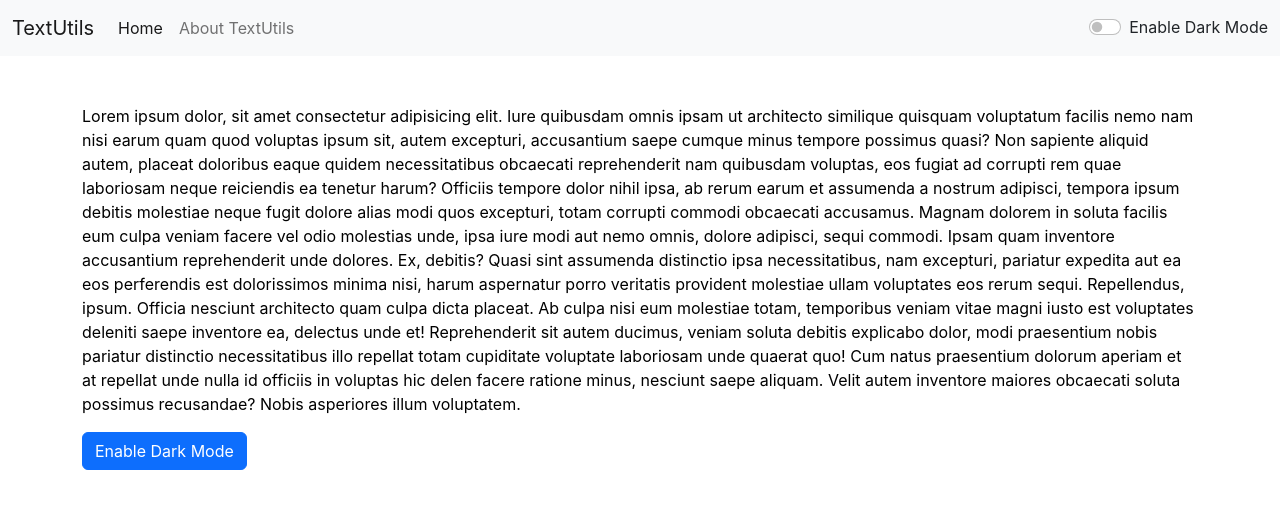
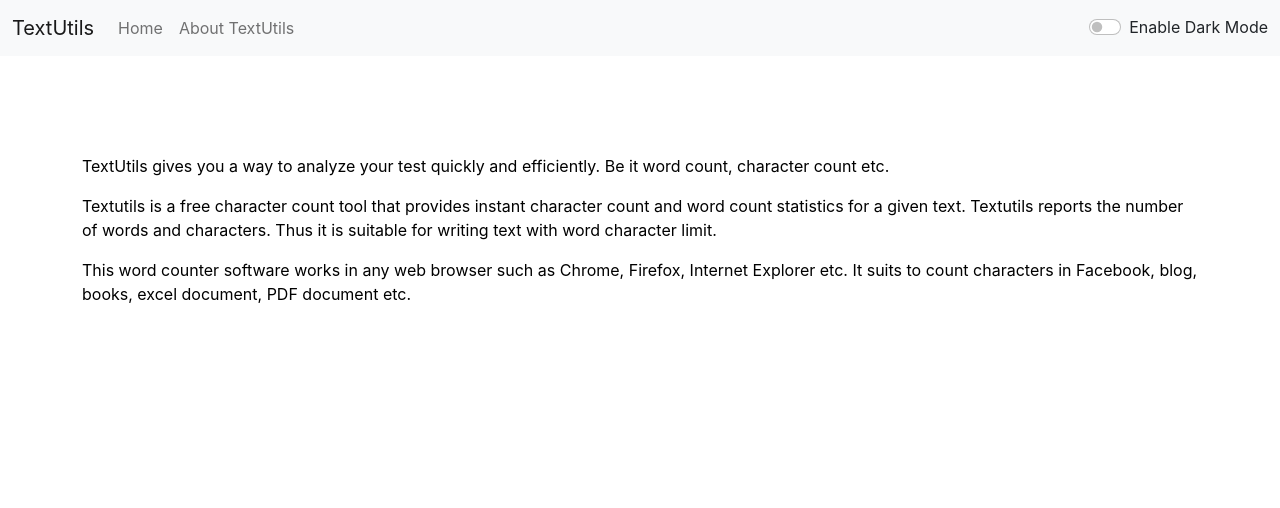
Before and after one commit to adityaranjan858/TextUtils, a React (Create React App) app: page /about in a window 1280 px wide. Shown: the top 508 px of the page. Built offline with nearby package versions, Linux system fonts and the light colour scheme.

Commit message:
Latest Updated

```diff
--- a/package.json
+++ b/package.json
@@ -2,11 +2,13 @@
   "name": "textutils",
   "version": "0.1.0",
   "private": true,
+  "homepage": "https://adityaranjan858.github.io/TextUtils",
   "dependencies": {
     "@testing-library/jest-dom": "^5.16.5",
     "@testing-library/react": "^13.3.0",
     "@testing-library/user-event": "^13.5.0",
     "bootstrap": "^5.2.0",
+    "gh-pages": "^4.0.0",
     "jquery": "^3.6.0",
     "popper.js": "^1.16.1",
     "react": "^18.2.0",
@@ -16,6 +18,8 @@
     "web-vitals": "^2.1.4"
   },
   "scripts": {
+    "predeploy": "npm run build",
+    "deploy": "gh-pages -d build",
     "start": "react-scripts start",
     "build": "react-scripts build",
     "test": "react-scripts test",
--- a/src/App.js
+++ b/src/App.js
@@ -40,8 +40,8 @@
       <Alert alert={alertmsg} />
       <div className='container my-5'>
         <Routes>
-          <Route exact path='/' element={<TextForm showMsg={showMsg} heading="Enter The Text To Analyze Below" mode={mode} />}></Route>
-          <Route exact path='/about' element={<About />}></Route>
+          <Route exact path='/' element={<TextForm showMsg={showMsg} heading="Try TextUtils - Word Counter, character Counter, Copy Text etc." mode={mode} />}></Route>
+          <Route exact path='/about' element={<About mode={mode}/>}></Route>
         </Routes>
       </div>
     </Router>
--- a/src/components/About.js
+++ b/src/components/About.js
@@ -1,59 +1,20 @@
-import React, { useState } from "react";
+import React from "react";
 
-function About() {
-    const [myStyle, setMyStyle] = useState({
-        backgroundColor : "white",
-        color : "black"
-    });
+function About(props) {
 
-    const [btnText, setBtnText] = useState("Enable Dark Mode")
+  return (
+    <div style={{color : props.mode === "light"? "black" : "white "}}>
+      <p>
+        TextUtils gives you a way to analyze your test quickly and efficiently. Be it word count, character count etc.
+      </p>
 
-    const togglestyle = () =>{
-        if (myStyle.color === "black") {
-            setMyStyle({
-                color : "white",
-                backgroundColor : "black"
-            })
-            setBtnText("Enable Light Mode")
-        } else {
-            setMyStyle({
-                backgroundColor : "white",
-                color : "black"
-            })
-            setBtnText("Enable Dark Mode")
-        }
-    }
-  return (
-    <div style={myStyle}>
       <p>
-        Lorem ipsum dolor, sit amet consectetur adipisicing elit. Iure quibusdam
-        omnis ipsam ut architecto similique quisquam voluptatum facilis nemo nam
-        nisi earum quam quod voluptas ipsum sit, autem excepturi, accusantium
-        saepe cumque minus tempore possimus quasi? Non sapiente aliquid autem,
-        placeat doloribus eaque quidem necessitatibus obcaecati reprehenderit
-        nam quibusdam voluptas, eos fugiat ad corrupti rem quae laboriosam neque
-        reiciendis ea tenetur harum? Officiis tempore dolor nihil ipsa, ab rerum
-        earum et assumenda a nostrum adipisci, tempora ipsum debitis molestiae
-        neque fugit dolore alias modi quos excepturi, totam corrupti commodi
-        obcaecati accusamus. Magnam dolorem in soluta facilis eum culpa veniam
-        facere vel odio molestias unde, ipsa iure modi aut nemo omnis, dolore
-        adipisci, sequi commodi. Ipsam quam inventore accusantium reprehenderit
-        unde dolores. Ex, debitis? Quasi sint assumenda distinctio ipsa
-        necessitatibus, nam excepturi, pariatur expedita aut ea eos perferendis
-        est dolorissimos minima nisi, harum aspernatur porro veritatis provident
-        molestiae ullam voluptates eos rerum sequi. Repellendus, ipsum. Officia
-        nesciunt architecto quam culpa dicta placeat. Ab culpa nisi eum
-        molestiae totam, temporibus veniam vitae magni iusto est voluptates
-        deleniti saepe inventore ea, delectus unde et! Reprehenderit sit autem
-        ducimus, veniam soluta debitis explicabo dolor, modi praesentium nobis
-        pariatur distinctio necessitatibus illo repellat totam cupiditate
-        voluptate laboriosam unde quaerat quo! Cum natus praesentium dolorum
-        aperiam et at repellat unde nulla id officiis in voluptas hic delen
-        facere ratione minus, nesciunt saepe aliquam. Velit autem inventore
-        maiores obcaecati soluta possimus recusandae? Nobis asperiores illum
-        voluptatem.
+        Textutils is a free character count tool that provides instant character count and word count statistics for a given text.  Textutils reports the number of words and characters. Thus it is suitable for writing text with word character limit.
       </p>
-      <button type="submit" className="btn btn-primary" onClick={togglestyle}>{btnText}</button>
+
+      <p>
+        This word counter software works in any web browser such as Chrome, Firefox, Internet Explorer etc. It suits to count characters in Facebook, blog, books, excel document, PDF document etc.
+      </p>
     </div>
   );
 }
--- a/src/components/Alert.js
+++ b/src/components/Alert.js
@@ -6,8 +6,10 @@
         return lower.charAt(0).toUpperCase() + lower.slice(1)
     }
     return (
-        props.alert && <div class="alert alert-warning alert-dismissible fade show" role="alert">
-            <strong>{capitalize(props.alert.type)}</strong> : {props.alert.message}
+        <div style={{height : "50px", transition : "all 0.3s ease-out"}}>
+            {props.alert && <div className="alert alert-warning alert-dismissible fade show" role="alert">
+                <strong>{capitalize(props.alert.type)}</strong> : {props.alert.message}
+            </div>}
         </div>
     )
 }
--- a/src/components/Navbar.js
+++ b/src/components/Navbar.js
@@ -25,7 +25,7 @@
         <div className="collapse navbar-collapse" id="navbarSupportedContent">
           <ul className="navbar-nav me-auto mb-2 mb-lg-0">
             <li className="nav-item">
-              <Link className="nav-link active" aria-current="page" to="/">
+              <Link className="nav-link" aria-current="page" to="/">
                 Home
               </Link>
             </li>
--- a/src/components/TextForm.js
+++ b/src/components/TextForm.js
@@ -58,37 +58,25 @@
           onChange={handleOnChange}
           id="mybox"
           rows="8"
-          style={{color : props.mode === "light" ? "black" : "white", backgroundColor : props.mode === "light" ? "white" : "grey" }}
+          style={{color : props.mode === "light" ? "black" : "white", backgroundColor : props.mode === "light" ? "white" : "#7a8fcd" }}
         ></textarea>
       </div>
-      <div className="d-flex justify-content-around">
-      <button type="submit" className="btn btn-primary" onClick={handleUpCase}>
-        Convert to UpperCase
-      </button>
-      <button type="submit" className="btn btn-primary" onClick={handleLoCase}>
-        Convert to LowerCase
-      </button>
-      <button type="submit" className="btn btn-primary" onClick={handleClearText}>
-        Clear Text
-      </button>
-      <button type="submit" className="btn btn-primary" onClick={handleCaCase}>
-        Convert to Capitalize
-      </button>
-      <button type="submit" className="btn btn-primary" onClick={handleInCaCase}>
-        Convert to Inverse Capitalize
-      </button>
-      <button type="submit" className="btn btn-primary" onClick={handleCopyCase}>
-        Copy Text
-      </button>
+      <div className="d-flex justify-content-around flex-wrap">
+      <button disabled={text.length===0} type="submit" className="btn btn-primary my-1" onClick={handleUpCase}>Convert to UpperCase</button>
+      <button disabled={text.length===0} type="submit" className="btn btn-primary my-1" onClick={handleLoCase}>Convert to LowerCase</button>
+      <button disabled={text.length===0} type="submit" className="btn btn-primary my-1" onClick={handleClearText}>Clear Text</button>
+      <button disabled={text.length===0} type="submit" className="btn btn-primary my-1" onClick={handleCaCase}>Convert to Capitalize</button>
+      <button disabled={text.length===0} type="submit" className="btn btn-primary my-1" onClick={handleInCaCase}>Convert to Inverse Capitalize</button>
+      <button disabled={text.length===0} type="submit" className="btn btn-primary my-1" onClick={handleCopyCase}>Copy Text</button>
       </div>
 
       <div className="my-4" style={{color : props.mode === "light" ? "black" : "white"}}>
         <h3>Your text Summary</h3>
-        <p>Number of words : {text.split(" ").length - 1} <br /> number of characters : {text.length}.  <br />
-        {0.008 * text.split(" ").length} minutes to read
+        <p>Number of words : {text.split(/\s+/).filter((element)=>{return element.length!==0}).length} <br /> number of characters : {text.length}.  <br />
+        {0.008 * text.split(" ").filter((element)=>{return element.length!==0}).length} minutes to read
         </p>
         <h4>Preview</h4>
-        {text.length>0 ? text.toLowerCase() : "Enter something in textarea to preview."}
+        {text.length>0 ? text.toLowerCase() : "Nothing to preview!"}
       </div>
     </>
   );
--- a/src/index.js
+++ b/src/index.js
@@ -1,7 +1,7 @@
 import 'bootstrap/dist/css/bootstrap.min.css';
 import 'bootstrap/dist/js/bootstrap.bundle.min';
-import $ from 'jquery';
-import Popper from 'popper.js';
+// import $ from 'jquery';
+// import Popper from 'popper.js';
 import React from 'react';
 import ReactDOM from 'react-dom/client';
 import './index.css';
```
Also changed, not shown: 1 other file (tests, documents, lock files or other folders).
